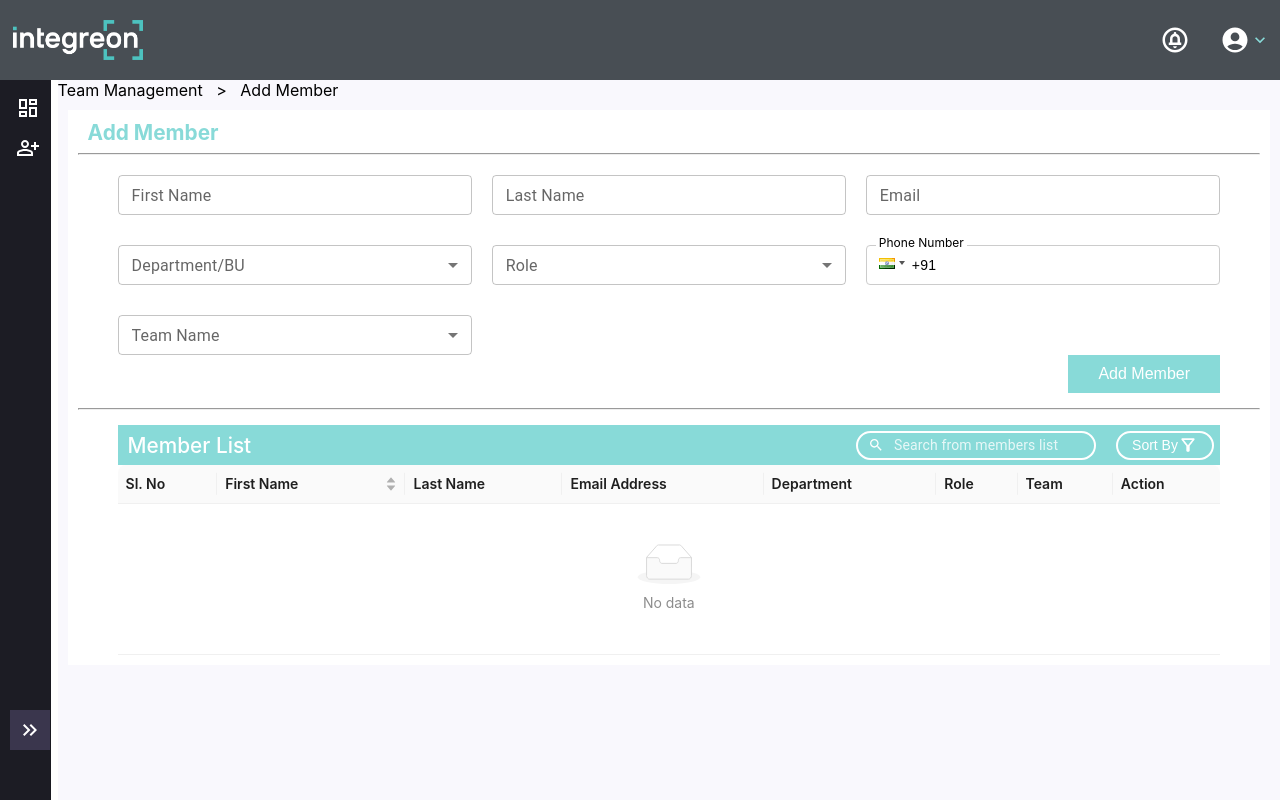
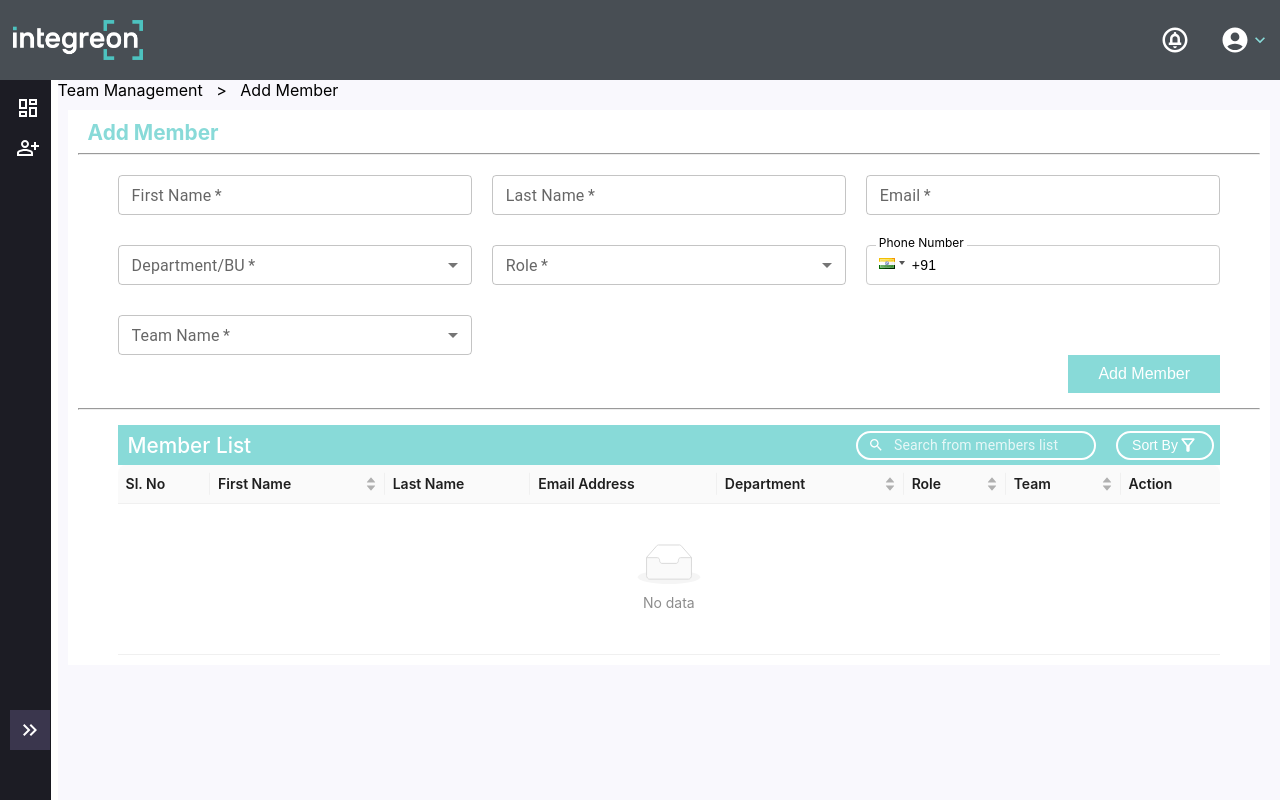
Before and after one commit to Shivaprasad-Badiger/Integreon-Project, a React (Create React App) app: page /AddMember in a window 1280 px wide. Built offline with nearby package versions, Linux system fonts and the light colour scheme.

Commit message:
Added serach and sort functions

```diff
--- a/src/components/AddMember.js
+++ b/src/components/AddMember.js
@@ -4,7 +4,6 @@ import DropdownElement from "./DropdownElement";
 import StyledPhoneNumber from "./StyledPhoneNumber";
 import TableSection from "./TableSection";
 import { Select } from "antd";
-import { Option } from "antd/es/mentions";
 import { Paper } from "@mui/material";
 import IconButton from "@mui/material/IconButton";
 import SearchIcon from "@mui/icons-material/Search";
@@ -15,16 +14,52 @@ import { PencilSquare, Trash } from "react-bootstrap-icons";
 import { useEffect, useState } from "react";
 
 function AddMember() {
-  let Department = ["Human Resource", "Developement", "Testing", "Devops"];
-
+  let DepartmentArr = ["Testing", "Developement", "Design", "Human Resource"];
+  let RoleArr = ["Frontend Dev", "Backend Dev", "Testing", "Design"];
+  let TeamArr = ["Team A", "Team B", "Team C", "Team D"];
   // Table
   const [dataSet, setDataSet] = useState([]);
 
-  // edit section
+  // EDIT BUTTON ~~OPTIONAL CHAINING
   const [isEdit, setIsEdit] = useState(0);
   const [editableId, setEditableId] = useState(null);
   const [page, setPage] = useState(1);
-  // optional chaining
+
+  // DELETE BUTTON
+  const deleteItem = (deleterIndex) => {
+    const updatedItems = dataSet.filter((_, index) => index !== deleterIndex);
+    setDataSet(updatedItems);
+  };
+
+  // SORtBY
+  const [sortOrder, setSortOrder] = useState({})
+  const handleSort = (value) => {
+    setSortOrder({
+      order: 'ascend',
+      columnKey: value,
+    });
+  };
+
+  // Search Bar
+  const [searchDataSet, setSearchDataSet] = useState([])
+  const [searchInput, setSerachInput] = useState('');
+  const handleSearch = (e) => {
+    setSerachInput(e.target.value);
+  }
+  useEffect(() => {
+    setSearchDataSet(dataSet.filter((data) => {
+      return (
+        data.firstName.toLowerCase().startsWith(searchInput.toLowerCase()) ||
+        data.lastName.toLowerCase().startsWith(searchInput.toLowerCase()) ||
+        data.email.toLowerCase().startsWith(searchInput.toLowerCase()) ||
+        data.dept.toLowerCase().startsWith(searchInput.toLowerCase()) ||
+        data.role.toLowerCase().startsWith(searchInput.toLowerCase()) ||
+        data.team.toLowerCase().startsWith(searchInput.toLowerCase())
+      )
+    }))
+  }, [searchInput, dataSet])
+
+  // TABLE DATA
   const columns = [
     {
       title: "Sl. No",
@@ -36,12 +71,31 @@ function AddMember() {
       title: "First Name",
       key: "firstName",
       sorter: (a, b) => a.firstName.localeCompare(b.firstName),
+      sortOrder: sortOrder.columnKey === 'firstName' ? sortOrder.order : null,
     },
     { dataIndex: "lastName", title: "Last Name" },
     { dataIndex: "email", title: "Email Address" },
-    { dataIndex: "dept", title: "Department" },
-    { dataIndex: "role", title: "Role" },
-    { dataIndex: "team", title: "Team" },
+    {
+      dataIndex: "dept",
+      title: "Department",
+      key: "dept",
+      sorter: (a, b) => a.dept.localeCompare(b.dept),
+      sortOrder: sortOrder.columnKey === 'dept' ? sortOrder.order : null,
+    },
+    {
+      dataIndex: "role",
+      title: "Role",
+      key: "role",
+      sorter: (a, b) => a.role.localeCompare(b.role),
+      sortOrder: sortOrder.columnKey === 'role' ? sortOrder.order : null,
+    },
+    {
+      dataIndex: "team",
+      title: "Team",
+      key: "team",
+      sorter: (a, b) => a.team.localeCompare(b.team),
+      sortOrder: sortOrder.columnKey === 'team' ? sortOrder.order : null,
+    },
     {
       title: "Action",
       key: "action",
@@ -77,10 +131,6 @@ function AddMember() {
       ),
     },
   ];
-  const deleteItem = (deleterIndex) => {
-    const updatedItems = dataSet.filter((_, index) => index !== deleterIndex);
-    setDataSet(updatedItems);
-  };
   const [
     [firstName, setfirstName],
     [lastName, setlastName],
@@ -186,20 +236,20 @@ function AddMember() {
           />
           <DropdownElement
             label={"Department/BU"}
-            arr={Department}
+            arr={DepartmentArr}
             value={dept}
             setFunction={setDept}
           />
           <DropdownElement
             label={"Role"}
-            arr={Department}
+            arr={RoleArr}
             value={role}
             setFunction={setRole}
           />
           <StyledPhoneNumber phNo={phNo} setPhNo={setPhNo} />
           <DropdownElement
             label={"Team Name"}
-            arr={Department}
+            arr={TeamArr}
             value={team}
             setFunction={setTeam}
           />
@@ -207,7 +257,6 @@ function AddMember() {
         <StyledSubmit type="submit" form="myForm">
           {isEdit ? "Edit Member" : "Add Member"}
         </StyledSubmit>
-
         <hr style={{ margin: "15px 0" }} />
         <div style={{ margin: "0 40px" }}>
           <TableHeader>
@@ -232,27 +281,42 @@ function AddMember() {
                       opacity: "0.8",
                     },
                   }}
+                  onChange={(e) => handleSearch(e)}
                 />
               </Paper>
 
               <div>
-                {/* Actual Select */}
+                {/* ACTUAL SELECT */}
                 <Select
-                  placeholder="Sort By"
-                  size="small"
+                  defaultValue="Sort By"
                   style={{
-                    width: "100px",
+                    width: "95px",
                     fontSize: "5px",
                     position: "absolute",
-                    transform: "translateY(5px)",
                     opacity: "0",
                     zIndex: "1",
                   }}
-                >
-                  <Option value="1">Name</Option>
-                  <Option value="2">Position</Option>
-                  <Option value="3">Department</Option>
-                </Select>
+                  value={null}
+                  onChange={handleSort}
+                  options={[
+                    {
+                      value: 'firstName',
+                      label: 'Name',
+                    },
+                    {
+                      value: 'dept',
+                      label: 'Department',
+                    },
+                    {
+                      value: 'role',
+                      label: 'Role',
+                    },
+                    {
+                      value: 'team',
+                      label: 'Team',
+                    }
+                  ]}
+                />
 
                 {/* Display Select */}
                 <Paper component="form" sx={paperStyle}>
@@ -277,7 +341,7 @@ function AddMember() {
             </SerachDiv>
           </TableHeader>
 
-          <TableSection send={dataSet} columns={columns} setPage={setPage} />
+          <TableSection send={(searchDataSet) ? searchDataSet : dataSet} columns={columns} setPage={setPage} />
         </div>
       </SubDiv>
     </MainDiv>
--- a/src/components/DropdownElement.js
+++ b/src/components/DropdownElement.js
@@ -24,7 +24,7 @@ function DropdownElement({ label, arr, value, setFunction }) {
         fullWidth
         size="small"
         select
-      // required
+      required
       >
         {arr.map((ele, id) => (
           <MenuItem value={id}>{ele}</MenuItem>
--- a/src/components/InputField.js
+++ b/src/components/InputField.js
@@ -15,7 +15,7 @@ function InputField({ label, value, setFunction, type }) {
         onChange={(e) => {
           (setFunction) ? setFunction(e.target.value) : setInputValue(e.target.value);
         }}
-      // required
+        required
       ></StyledTextField>
     </Box>
   );
```
